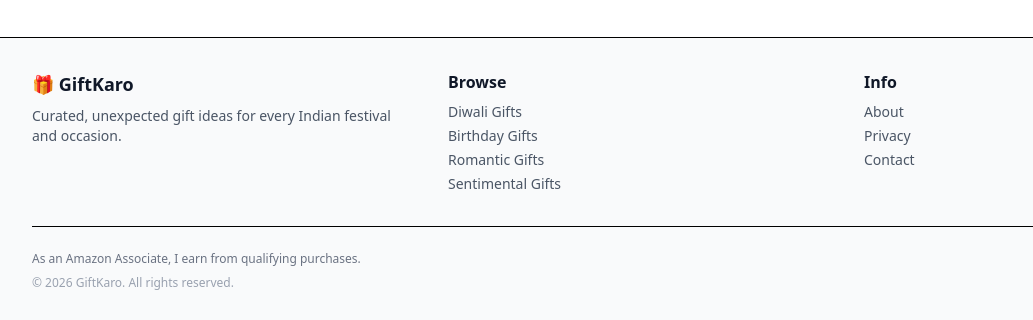
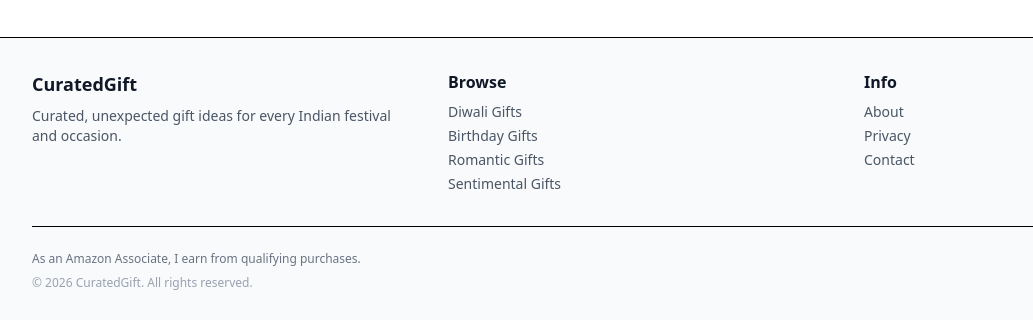
Before and after one commit to webspreb/amazon-gift-karo, a Next.js app: page / in a window 1280 px wide. Shown: the part 2387-2707 px from the top of the page, without its empty margins (0-1033 px from the left). Built offline with nearby package versions, Linux system fonts and the light colour scheme.

Commit message:
rebrand: GiftKaro -> CuratedGift

```diff
--- a/src/app/layout.tsx
+++ b/src/app/layout.tsx
@@ -17,20 +17,20 @@
 
 export const metadata: Metadata = {
   title: {
-    default: "GiftKaro — Unique Gift Ideas for Every Occasion",
-    template: "%s | GiftKaro",
+    default: "CuratedGift — Unique Gift Ideas for Every Occasion",
+    template: "%s | CuratedGift",
   },
   description: "Discover thoughtful, unexpected gift ideas for Indian festivals, birthdays, anniversaries and more. Curated picks for every budget.",
   openGraph: {
-    title: "GiftKaro — Unique Gift Ideas for Every Occasion",
+    title: "CuratedGift — Unique Gift Ideas for Every Occasion",
     description: "Discover thoughtful, unexpected gift ideas for Indian festivals, birthdays, anniversaries and more.",
-    siteName: "GiftKaro",
+    siteName: "CuratedGift",
     locale: "en_IN",
     type: "website",
   },
   twitter: {
     card: "summary_large_image",
-    title: "GiftKaro — Unique Gift Ideas",
+    title: "CuratedGift — Unique Gift Ideas",
     description: "Discover thoughtful, unexpected gift ideas for Indian festivals and occasions.",
   },
   robots: {
--- a/src/components/Footer.tsx
+++ b/src/components/Footer.tsx
@@ -6,7 +6,7 @@
       <div className="mx-auto max-w-7xl px-4 py-8 sm:px-6 lg:px-8">
         <div className="grid gap-8 sm:grid-cols-2 lg:grid-cols-3">
           <div>
-            <h3 className="text-lg font-bold text-gray-900">🎁 GiftKaro</h3>
+            <h3 className="text-lg font-bold text-gray-900">CuratedGift</h3>
             <p className="mt-2 text-sm text-gray-600">
               Curated, unexpected gift ideas for every Indian festival and occasion.
             </p>
@@ -31,7 +31,7 @@
         </div>
         <div className="mt-8 border-t pt-6">
           <AffiliateDisclosure />
-          <p className="mt-2 text-xs text-gray-400">© 2026 GiftKaro. All rights reserved.</p>
+          <p className="mt-2 text-xs text-gray-400">© 2026 CuratedGift. All rights reserved.</p>
         </div>
       </div>
     </footer>
--- a/src/components/Header.tsx
+++ b/src/components/Header.tsx
@@ -26,7 +26,7 @@
     <header className={`sticky top-0 z-50 border-b bg-white/95 backdrop-blur`}>
       <div className="mx-auto flex max-w-7xl items-center justify-between px-4 py-3 sm:px-6 lg:px-8">
         <Link href="/" className={`text-xl font-bold text-${primaryColor}`}>
-          🎁 GiftKaro
+          CuratedGift
         </Link>
         <nav className="hidden md:flex md:items-center md:gap-6">
           {navLinks.map(link => (
```
